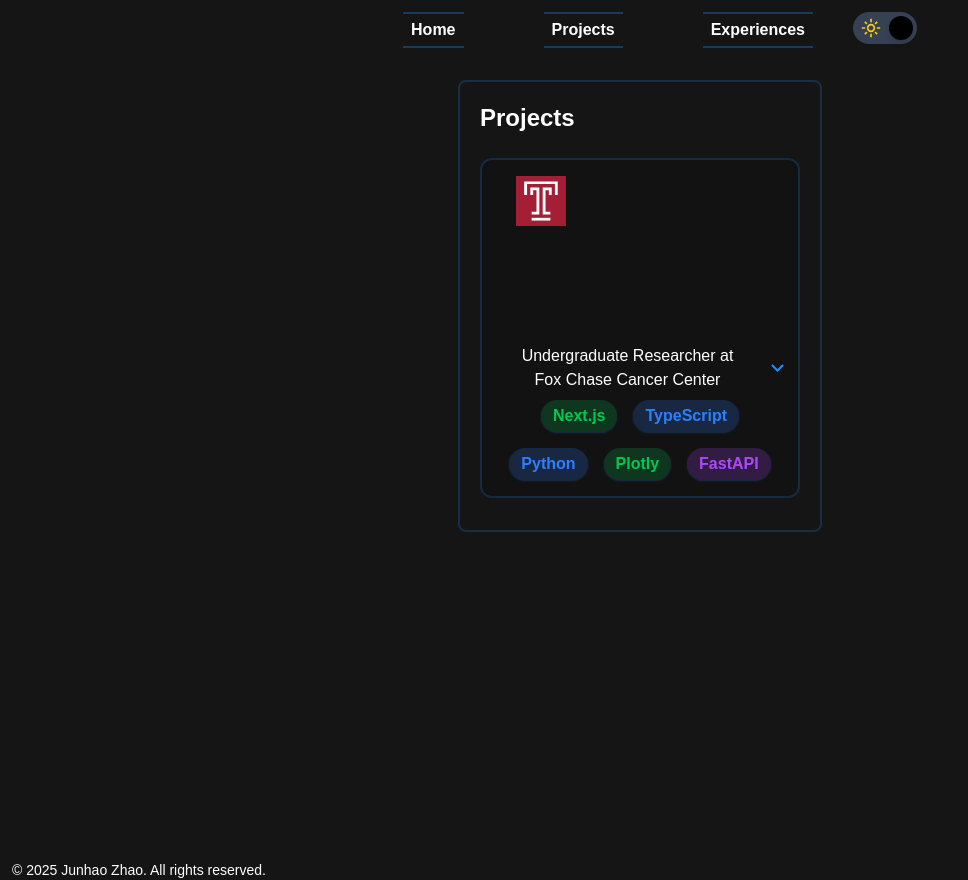
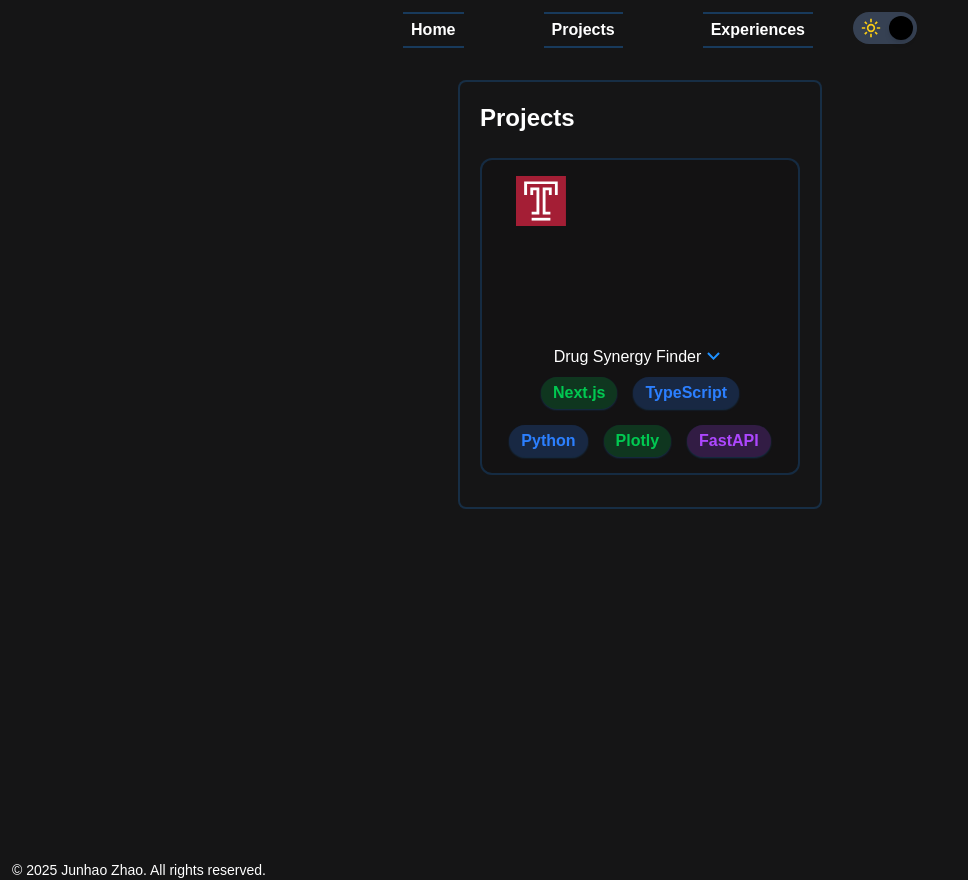
Before and after one commit to jzhao234/JunhaoZhao_Portfolio, a Next.js app: page /projects in a window 1280 px wide. Shown: the whole page, without its empty margins (0-968 px from the left). Built offline with nearby package versions, Linux system fonts and the light colour scheme.

Commit message:
added ability to link a project to an experience

```diff
--- a/src/app/experiences/page.tsx
+++ b/src/app/experiences/page.tsx
@@ -19,6 +19,7 @@ export default function ExperiencePage() {
         description3={"- Provided technical insights in journal talks and weekly lab meetings to improve research outcomes"}
         skills={["Next.js", "TypeScript", "Python", "Plotly", "FastAPI"]}
         sections={["Frontend", "Language", "Language", "Frontend", "Backend"]}
+        link = "/projects#synergy"
 
         />
         {/* Experience */}
--- a/src/app/page.tsx
+++ b/src/app/page.tsx
@@ -3,6 +3,7 @@ import Image from "next/image";
 import ProfileCard from "../components/Profile/ProfileCard";
 import SkillsCard from "../components/Skills/SkillsCard";
 import EducationCard from "../components/Education/EducationCard";
+import HighlightsCard from "../components/Highlights/HighlightsCard"
 
 export default function Home() {
 
@@ -11,7 +12,7 @@ export default function Home() {
       <div className = "flex flex-wrap justify-center align-items">
         <div className="flex flex-col">
           <ProfileCard/>
-          {/*  */}
+          <HighlightsCard/>
         </div>
         <div className="flex flex-col">
           <SkillsCard/>
--- a/src/app/projects/page.tsx
+++ b/src/app/projects/page.tsx
@@ -11,10 +11,9 @@ export default function ProjectsPage() {
       <div>
         {/* Experience */}
         <ProjectItem
-        logo={<Image src = "/logo/Temple-Logo-T-Header.svg" alt = "Temple"width={50} height={50} />}
-        title="Undergraduate Researcher at Fox Chase Cancer Center"
-        location="Philadelphia, PA"
-        date="MAY 2025 - Current"
+        id = "synergy"
+        image={<Image src = "/logo/Temple-Logo-T-Header.svg" alt = "Temple"width={50} height={50} />}
+        name="Drug Synergy Finder"
         description1={<>- Built a full-stack web application using <span className="text-green-500 font-semibold">Next.js</span>, <span className="text-green-500 font-semibold">Tailwind CSS</span>, and <span className="text-purple-500 font-semibold">FastAPI</span> to calculate and visualize drug synergies using interactive data visualizations for cancer treatment research</>}
         description2={"- Helped refine drug synergy models by contributing code, analyzing outputs, and proposing algorithmic improvements based on outputs using experimental data from research team"}
         description3={"- Provided technical insights in journal talks and weekly lab meetings to improve research outcomes"}
--- a/src/components/Experience/ExperienceItem.tsx
+++ b/src/components/Experience/ExperienceItem.tsx
@@ -2,6 +2,7 @@
 import {useState, useRef, useEffect, ReactNode} from "react";
 
 import SkillsItem from "../Skills/SkillsItem";
+import Link from "next/link";
 
 type ExperienceItemProps = {
     logo: ReactNode;
@@ -14,9 +15,10 @@ type ExperienceItemProps = {
     description4?: React.ReactNode;
     skills?: string[];
     sections?: string[];
+    link?: string;
 }
 
-export default function ExperienceItem({logo, title, location, date, description1, description2, description3, description4, skills, sections}: ExperienceItemProps){
+export default function ExperienceItem({logo, title, location, date, description1, description2, description3, description4, skills, sections, link}: ExperienceItemProps){
 
     const [isOpen, setIsOpen] = useState(false);
     const [parentWidth, setParentWidth] = useState(0);
@@ -43,10 +45,16 @@ export default function ExperienceItem({logo, title, location, date, description
         ));
     }
 
+    function projectLink () {
+        if (!link) return null;
+        return(
+            <Link href={link} className="cursor-pointer text-[#1E90FF]"> Project Link </Link>
+        );
+    }
 
 
     return(
-        <div ref={parentRef} onClick={toggleDropdown} className = "flex-col cursor-pointer my-3 p-2 text-black bg-white dark:text-white dark:bg-[#131213] border-2 border-[#1E90FF]/20 rounded-xl" >
+        <div ref={parentRef} className = "flex-col my-3 p-2 text-black bg-white dark:text-white dark:bg-[#131213] border-2 border-[#1E90FF]/20 rounded-xl" >
             <div className = "flex justify-between items-center">
                 <div className = "flex items-center pr-2 sm:pr-4">
                     <div className = "flex-shrink-0 w-10 h-10 ml-1 mr-3">
@@ -65,7 +73,8 @@ export default function ExperienceItem({logo, title, location, date, description
                     <div className = "pr-1">
                         <p className = "flex justify-end mt-2 text-sm hidden sm:block">{date}</p>
                     </div>
-                    <div className = "flex justify-end text-[#1E90FF]">
+                    <div onClick={toggleDropdown} className = "cursor-pointer flex justify-end text-[#1E90FF]">
+                        <p> details </p>
                         <svg xmlns="http://www.w3.org/2000/svg" height="25px" viewBox="0 -960 960 960" width="25px" fill="currentColor" className = {`transform transition-transform duration-300 ${isOpen ? "rotate-180" : ""}`}>
                             <path d="M480-344 240-584l56-56 184 184 184-184 56 56-240 240Z"/>
                         </svg>
@@ -79,6 +88,7 @@ export default function ExperienceItem({logo, title, location, date, description
             )}
             {isOpen && (
                 <div className = "px-2 sm:pl-14 pr-3 py-3" style = {{width: parentWidth}}>
+                    {projectLink()}
                     <p className="pb-1 mr-1">{description1}</p>
                     <p className="pb-1 mr-1">{description2}</p>
                     <p className="pb-1 mr-1">{description3}</p>
--- /dev/null
+++ b/src/components/Highlights/HighlightsCard.tsx
@@ -0,0 +1,9 @@
+"use client";
+
+export default function Highlights(){
+    return(
+        <div className = "max-w-150 flex-shrink-0 m-10 p-3 border-2 border-[#1E90FF]/20 rounded-lg text-black bg-white dark:text-white dark:bg-[#151516]">
+            <h1 className="text-2xl font-bold my-2"> Highlights </h1>
+        </div>
+    );
+}
--- a/src/components/Project/ProjectItem.tsx
+++ b/src/components/Project/ProjectItem.tsx
@@ -4,10 +4,9 @@ import {useState, useRef, useEffect, ReactNode} from "react";
 import SkillsItem from "../Skills/SkillsItem";
 
 type ProjectItemProps = {
-    logo: ReactNode;
-    title: string;
-    location: string;
-    date: string;
+    id: string;
+    image?: ReactNode;
+    name: string;
     description1?: React.ReactNode;
     description2?: React.ReactNode;
     description3?: React.ReactNode;
@@ -16,7 +15,7 @@ type ProjectItemProps = {
     sections?: string[];
 }
 
-export default function ProjectItem({logo, title, location, date, description1, description2, description3, description4, skills, sections}: ProjectItemProps){
+export default function ProjectItem({id, image, name, description1, description2, description3, description4, skills, sections}: ProjectItemProps){
 
     const [isOpen, setIsOpen] = useState(false);
     const [parentWidth, setParentWidth] = useState(0);
@@ -46,14 +45,14 @@ export default function ProjectItem({logo, title, location, date, description1,
 
 
     return(
-        <div ref={parentRef} onClick={toggleDropdown} className = "w-80 flex-col cursor-pointer my-3 p-2 text-black bg-white dark:text-white dark:bg-[#131213] border-2 border-[#1E90FF]/20 rounded-xl" >
+        <div ref={parentRef} onClick={toggleDropdown} id={id} className = "w-80 flex-col cursor-pointer my-3 p-2 text-black bg-white dark:text-white dark:bg-[#131213] border-2 border-[#1E90FF]/20 rounded-xl" >
             <div className = "flex flex-col justify-between items-center">
                 <div className = "flex-shrink-0 w-60 h-40 ml-1 mr-3 my-2">
-                    {logo}
+                    {image}
                 </div>
                 <div className="flex items-center adjust-center">
                     <div className = "flex flex-col">
-                        <p className = "font-medium text-center">{title}</p>
+                        <p className = "font-medium text-center">{name}</p>
                     </div>
                     <div className = "flex justify-end text-[#1E90FF]">
                         <svg xmlns="http://www.w3.org/2000/svg" height="25px" viewBox="0 -960 960 960" width="25px" fill="currentColor" className = {`transform transition-transform duration-300 ${isOpen ? "rotate-180" : ""}`}>
```
